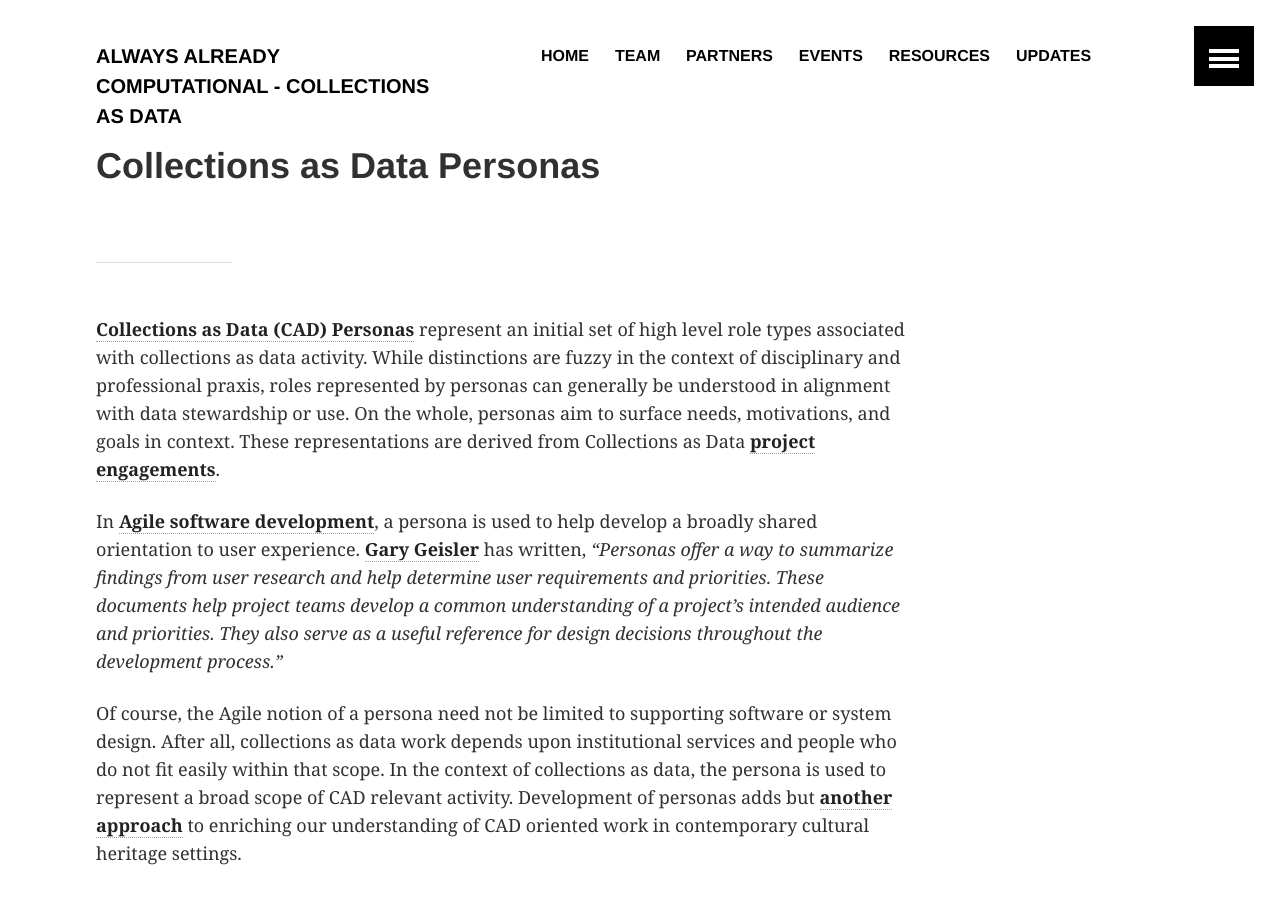
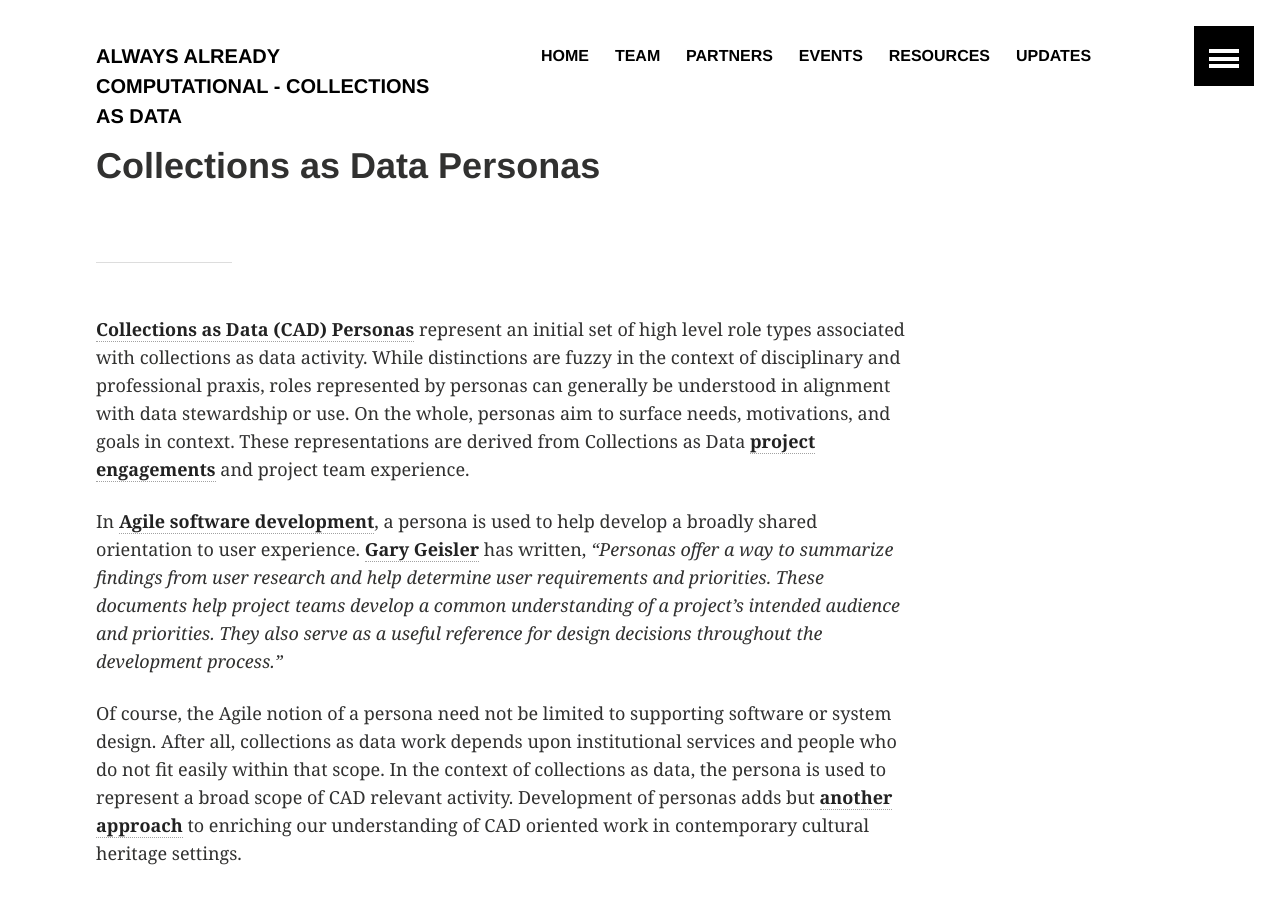
Before and after one commit to collectionsasdata/collectionsasdata.github.io, a Jekyll site: the page built from _posts/2017-10-22-personas.markdown, in a window 1280 px wide and 900 px high. Built offline with Jekyll 4.4.1, drawn with Linux system fonts in a browser that asks for light colours.

Commit message:
Update 2017-10-22-personas.markdown

```diff
--- a/_posts/2017-10-22-personas.markdown
+++ b/_posts/2017-10-22-personas.markdown
@@ -6,7 +6,7 @@ teaser: "Collections as Data Personas"
 ---
 ---
 
-[**Collections as Data (CAD) Personas**](https://drive.google.com/drive/folders/0B8ETyFnKCnQSNVRNeGpXMjl5bkk?usp=sharing) represent an initial set of high level role types associated with collections as data activity. While distinctions are fuzzy in the context of disciplinary and professional praxis, roles represented by personas can generally be understood in alignment with data stewardship or use. On the whole, personas aim to surface needs, motivations, and goals in context. These representations are derived from Collections as Data [**project engagements**](https://collectionsasdata.github.io/events/).
+[**Collections as Data (CAD) Personas**](https://drive.google.com/drive/folders/0B8ETyFnKCnQSNVRNeGpXMjl5bkk?usp=sharing) represent an initial set of high level role types associated with collections as data activity. While distinctions are fuzzy in the context of disciplinary and professional praxis, roles represented by personas can generally be understood in alignment with data stewardship or use. On the whole, personas aim to surface needs, motivations, and goals in context. These representations are derived from Collections as Data [**project engagements**](https://collectionsasdata.github.io/events/) and project team experience.
 
 In [**Agile software development**](https://en.wikipedia.org/wiki/Agile_software_development), a persona is used to help develop a broadly shared orientation to user experience. [**Gary Geisler**](http://ggeisler.com/ux-design.html) has written,  *“Personas offer a way to summarize findings from user research and help determine user requirements and priorities. These documents help project teams develop a common understanding of a project's intended audience and priorities. They also serve as a useful reference for design decisions throughout the development process.”*
 
```
